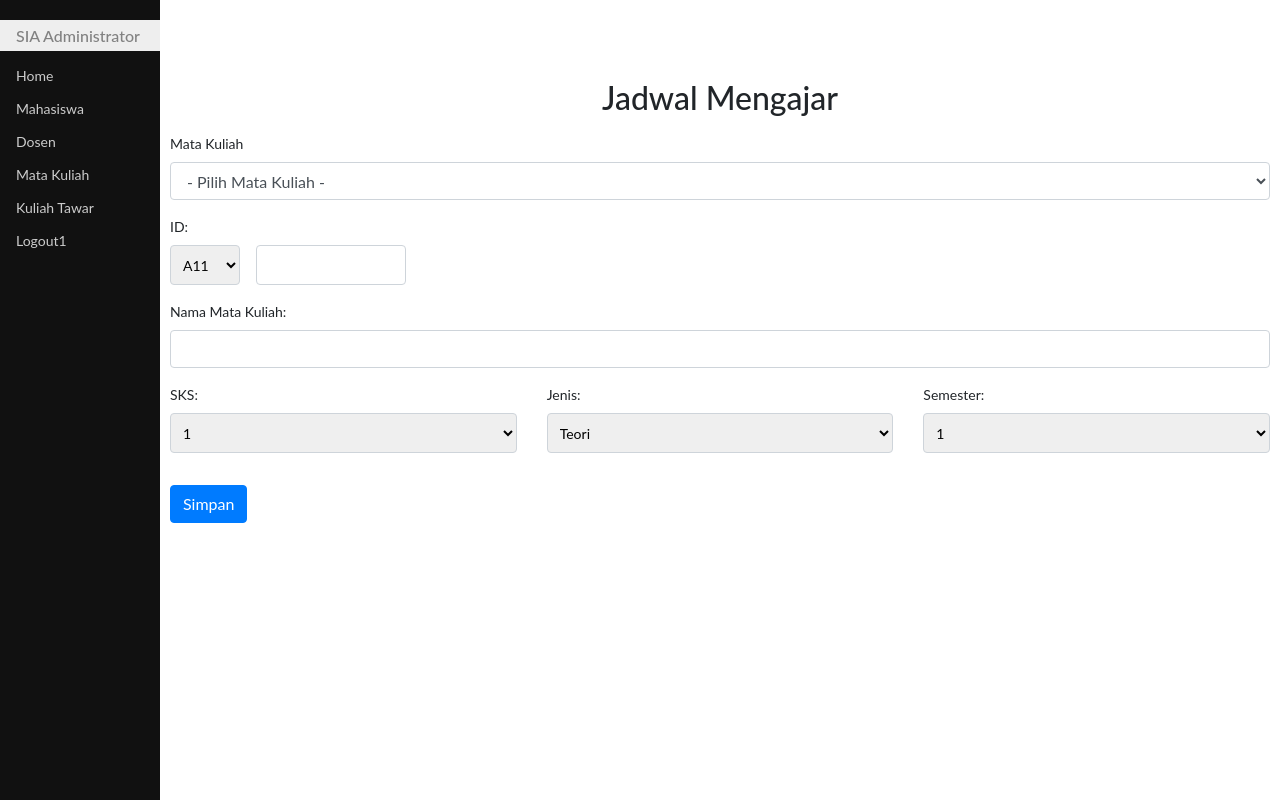
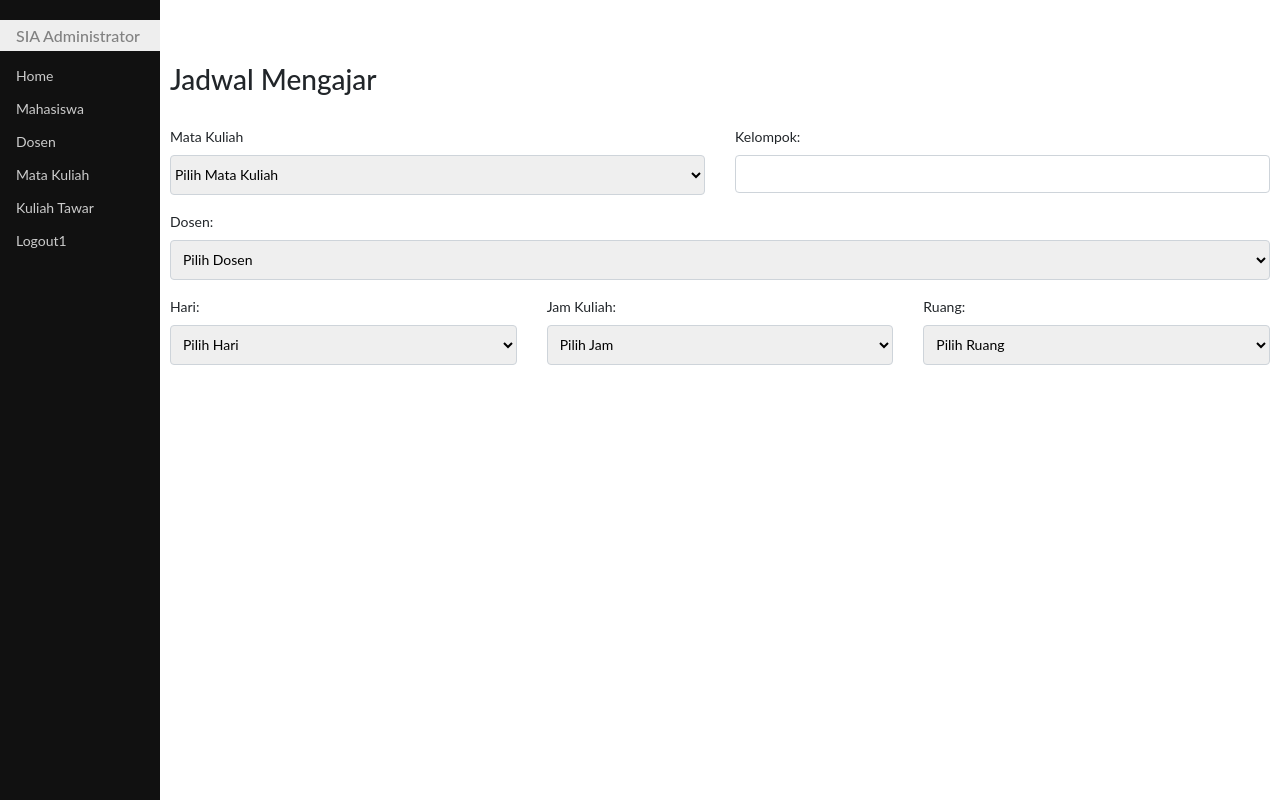
Before and after one commit to DaffaGalang/PWL06605, a PHP site: page /addTawar.php in a window 1280 px wide. Run offline with PHP 8.4, Linux system fonts and the light colour scheme; data comes from the database, SQL or seed files in the repository; data that the repository does not hold is empty.

Commit message:
lanjut add

```diff
--- a/addTawar.php
+++ b/addTawar.php
@@ -2,93 +2,99 @@
 <html>
 
 <head>
-	<title>Sistem Informastesti Akademik::Tambah Data Mata Kuliah</title>
+    <title>Sistem Informasi Akademik::Tambah Mata Kuliah</title>
     <meta charset="utf-8">
     <meta name="viewport" content="width=device-width, initial-scale=1">
     <link rel="stylesheet" type="text/css" href="bootstrap4/css/bootstrap.css">
     <link rel="stylesheet" type="text/css" href="css/styleku.css">
     <script src="bootstrap4/jquery/3.3.1/jquery-3.3.1.js"></script>
     <script src="bootstrap4/js/bootstrap.js"></script>
+
 </head>
 
 <body>
     <?php
     require "head.html";
     require "fungsi.php";
+
     ?>
     <div class="utama">
         <br><br><br>
-		<h2 class="my-3 text-center">Jadwal Mengajar</h2>
-		<form action="saveJadwal.php" method="post">
-			<div class="form-group">
-				<label for="matkul">Mata Kuliah</label>
-				<select name="matkul" id="matkul" class="form-control">
-					<option disabled selected>- Pilih Mata Kuliah -</option>
-					<?php
-					while ($data_matkul = mysqli_fetch_object($rs_matkul)) {
-					}
-					?>
-				</select>
-			</div>
-		</form>
-		<div class="alert alert-success alert-dismissible" id="success" style="display:none;">
-			<a href="#" class="close" data-dismiss="alert" aria-label="close">×</a>
-		</div>
+        <h3>Jadwal Mengajar</h3>
+        <br>
         <form method="post" action="sv_addTawar.php" autocomplete="off">
             <div class="container p-0">
                 <div class="row">
-					<div class="form-group mb-3 col">
-						<label for="npp">ID:</label>
-						<div style="display: flex;">
-							<select class="form-select px-2 mr-3" name="idSelect" style="height: 40px; width: 70px;border :1px solid #ced4da;border-radius: 0.25rem;">
-								<option value="A11">A11</option>
-								<option value="A12">A12</option>
-								<option value="A14">A14</option>
-								<option value="A15">A15</option>
-								<option value="A16">A16</option>
-								<option value="A17">A17</option>
-								<option value="A22">A22</option>
+                    <div class="form-group mb-3 col-6">
+                        <label for="matkul">Mata Kuliah</label>
+                        <select name="matkul" id="matkul" class="form-select" style="height: 40px;width: 100% ; border :1px solid #ced4da;border-radius: 0.25rem;" required>
+                            <option value='' disabled selected>Pilih Mata Kuliah</option>
+                            <?php
+                            $hasil = search("matkul", "");
+                            while ($row = mysqli_fetch_assoc($hasil)) {
+                            ?>
+                                <option value=<?= $row["idmatkul"]; ?>><?= $row["namamatkul"] ?></option>
+                            <?php } ?>
                         </select>
-							<input class="form-control" type="text" name="idText" id="idText" required style="width: 150px">
+                    </div>
+
+                    <div class="form-group mb-3 col-6">
+                        <label for="npp">Kelompok:</label>
+                        <div class="d-flex justify-content-between" id="klpGroup">
+                            <input class=" form-control" type="text" name="klp" id="klp" style="width:100%" required>
                         </div>
                     </div>
                 </div>
                 <div class="row">
                     <div class="form-group mb-3 col-12">
-						<label for="namamatkul" class="form-label">Nama Mata Kuliah:</label>
-						<input type="text" class="form-control" id="namamatkul" name="namamatkul" required style="width: 100%;">
+                        <label for="npp">Dosen:</label>
+                        <div>
+                            <select id="dosen"class="form-select px-2 mr-3" name="npp" style="height: 40px;width: 100%; border :1px solid #ced4da;border-radius: 0.25rem;" required>
+                                <option value='' disabled selected>Pilih Dosen</option>
+
+                            </select>
+                        </div>
                     </div>
                 </div>
                 <div class="row mb-3">
                     <div class="form-group col-sm">
-						<label for="sks" class="form-label d-block">SKS:</label>
-						<select class="form-select px-2 w-100" name="sks" style="height: 40px; width: 350px;border :1px solid #ced4da;border-radius: 0.25rem;">
-							<option value="1">1</option>
-							<option value="2">2</option>
-							<option value="3">3</option>
-							<option value="4">4</option>
+                        <label for="sks" class="form-label d-block">Hari:</label>
+                        <select class="form-select px-2 w-100" name="hari" style="height: 40px; width: 100%;border :1px solid #ced4da;border-radius: 0.25rem;" required>
+                            <option value='' disabled selected>Pilih Hari</option>
+                            <option value="Senin">Senin</option>
+                            <option value="Selasa">Selasa</option>
+                            <option value="Rabu">Rabu</option>
+                            <option value="Kamis">Kamis</option>
+                            <option value="Jumat">Jumat</option>
+                        </select>
+                    </div>
+                    <div class="form-group col-sm" id="jamGroup">
+                        <label for="jenis" class="form-label d-block">Jam Kuliah:</label>
+                        <select class="form-select px-2 w-100" name="jamkul" style="height: 40px; width: 100%;border :1px solid #ced4da;border-radius: 0.25rem;" required>
+                            <option value='' disabled selected>Pilih Jam</option>
+                            <option value="07.00-08.40">07.00-08.40</option>
+                            <option value="08.40-10.20">08.40-10.20</option>
+                            <option value="10.20-12.00">10.20-12.00</option>
+                            <option value="12.30-14.10">12.30-14.10</option>
+                            <option value="14.10-16.20">14.10-16.20</option>
+                            <option value="16.20-18.00">16.20-18.00</option>
+                            <option value="18.30-20.10">18.30-20.10</option>
+                            <option value="07.00-19.30">07.00-09.30</option>
+                            <option value="09.30-12.00">09.30-12.00</option>
+                            <option value="12.30-15.00">12.30-15.00</option>
+                            <option value="15.30-18.00">15.30-18.00</option>
                         </select>
                     </div>
                     <div class="form-group col-sm">
-						<label for="jenis" class="form-label d-block">Jenis:</label>
-						<select class="form-select px-2 w-100" name="jenis" style="height: 40px; width: 350px;border :1px solid #ced4da;border-radius: 0.25rem;">
-							<option value="T">Teori</option>
-							<option value="P">Praktek</option>
-							<option value="T/P">Teori/Praktek</option>
-						</select>
+                        <label for="semester" class="form-label d-block">Ruang:</label>
+                        <div class="d-flex justify-content-between">
+						<select class="form-select px-2 w-100" name="ruang" style="height: 40px; width: 100%;border :1px solid #ced4da;border-radius: 0.25rem;" required>
+                            <option value='' disabled selected>Pilih Ruang</option>
+							<option value="H.3.1">H.3.1</option>
+							<option value="H.3.2">H.3.2</option>
+							<option value="H.3.3">H.3.3</option>
+
                         </div>
-					<div class="form-group col-sm">
-						<label for="semester" class="form-label d-block">Semester:</label>
-						<select class="form-select px-2 w-100" name="semester" style="height: 40px; width: 350px;border :1px solid #ced4da;border-radius: 0.25rem;">
-							<option value="1">1</option>
-							<option value="2">2</option>
-							<option value="3">3</option>
-							<option value="4">4</option>
-							<option value="5">5</option>
-							<option value="6">6</option>
-							<option value="7">7</option>
-							<option value="8">8</option>
-						</select>
                     </div>
                 </div>
                 <div>
@@ -98,14 +104,14 @@
         </form>
     </div>
     <script>
-		$(document).redy(function() {
-			$("#matkul").change(function() {
-				var mk = $(this).val()
-				$.post('ajaxTawar.php', {
-					matkul: mk
+	$(document).ready(function() {
+			$('#matkul').change(function() {
+				var mk = $(this).val();
+				$.post("ajaxTawar.php", {
+					id: mk
 				}, function(data) {
 					if (data != "") {
-						$("#dosen").html(data)
+						$("#dosen").html(data);
 					}
 				})
 			})
--- a/fungsi.php
+++ b/fungsi.php
@@ -1,7 +1,7 @@
 <?php
 //membuat koneksi ke database mysql
-$koneksi=mysqli_connect('192.168.10.253','a122106605','polke001','a122106605');
-//$koneksi=mysqli_connect('localhost','root','','pwlgenap2019-akademik');
+//$koneksi=mysqli_connect('192.168.10.253','a122106605','polke001','a122106605');
+$koneksi=mysqli_connect('localhost','root','','pwlgenap2019-akademik');
 
 function enkripsiurl($id){
     $enc = base64_encode(rand() * strtotime(date("H:i:s"))."-".$id);
@@ -21,3 +21,13 @@
     }
 
 }
+function search($table, $where, $key = null)
+{
+  if (isset($key)) {
+    $sql = "select * from $table where $where";
+  } else {
+    $sql = "select * from $table ";
+  }
+  $hasil = mysqli_query($GLOBALS['koneksi'], $sql) or die(mysqli_error($GLOBALS['koneksi']));
+  return $hasil;
+}
```
Also changed, not shown: ajaxTawar.php (+11 -13 lines). Lines whose indentation alone changed are shown as unchanged.
